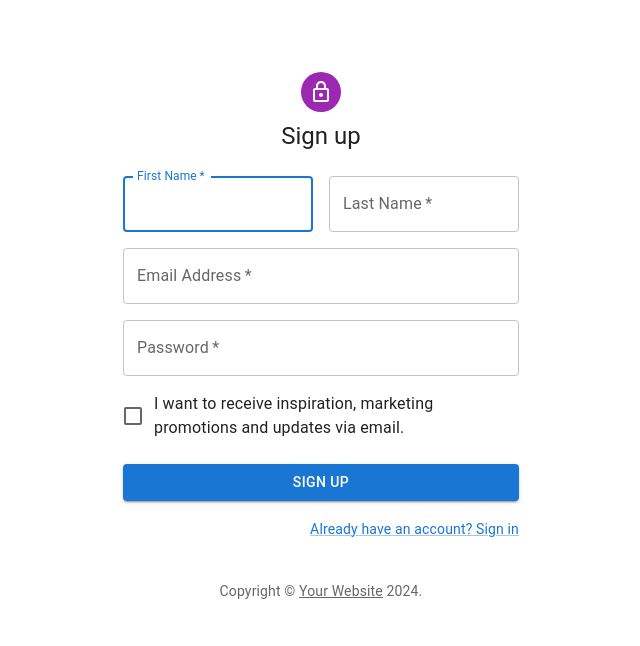
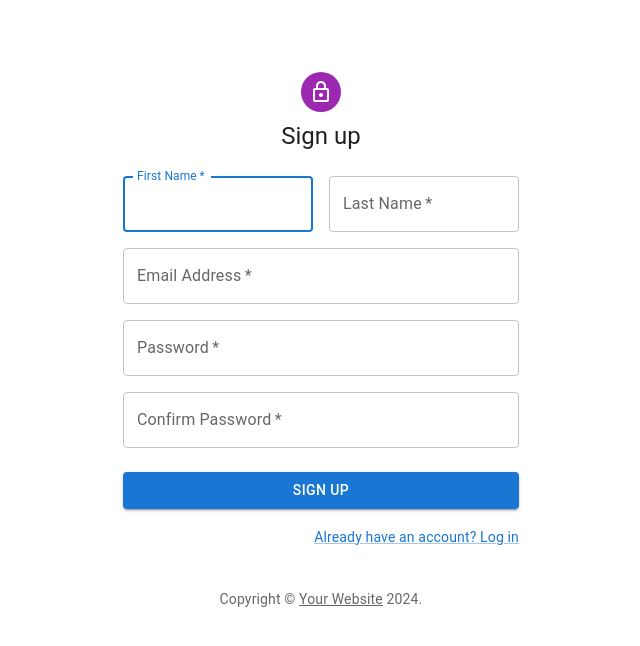
Before and after one commit to kaagaj-bottle/watt-a-saver, a React (Vite) app in the folder client/: page /signup in a window 1280 px wide. Shown: the top 646 px of the page, without its empty margins (319-959 px from the left). Built offline with nearby package versions, Linux system fonts and the light colour scheme.

Commit message:
basic authentication and registration complete

```diff
--- a/client/src/pages/Login.jsx
+++ b/client/src/pages/Login.jsx
@@ -12,10 +12,12 @@ import LockOutlinedIcon from '@mui/icons-material/LockOutlined';
 import Typography from '@mui/material/Typography';
 import Container from '@mui/material/Container';
 import { createTheme, ThemeProvider } from '@mui/material/styles';
+
 import { useNavigate } from 'react-router-dom';
+import {Link as RouterLink} from 'react-router-dom'
 
 import { useAuth } from '../provider/authProvider';
-
+import { login as loginService } from '../services/login'
 function Copyright(props) {
   return (
     <Typography variant="body2" color="text.secondary" align="center" {...props}>
@@ -29,7 +31,6 @@ function Copyright(props) {
   );
 }
 
-// TODO remove, this demo shouldn't need to reset the theme.
 
 const defaultTheme = createTheme();
 
@@ -39,13 +40,15 @@ export default function Login() {
   const navigate = useNavigate();
   const handleSubmit = (event) => {
     event.preventDefault();
-    // const data = new FormData(event.currentTarget);
-    // console.log({
-    //   email: data.get('email'),
-    //   password: data.get('password'),
-    // });
-    setToken("this is a test token");
-    navigate("/", { replace: true });
+    const data = new FormData(event.currentTarget);
+    const user = { email: data.get('email'), password: data.get('password') }
+    loginService(user).then(response => {
+      setToken(response.token);
+      navigate("/", { replace: true });
+
+    }).catch(err => {
+      console.log(err)
+    })
   };
 
   return (
@@ -64,7 +67,7 @@ export default function Login() {
             <LockOutlinedIcon />
           </Avatar>
           <Typography component="h1" variant="h5">
-            Sign in
+           Log In
           </Typography>
           <Box component="form" onSubmit={handleSubmit} noValidate sx={{ mt: 1 }}>
             <TextField
@@ -106,7 +109,7 @@ export default function Login() {
                 </Link>
               </Grid>
               <Grid item>
-                <Link href="#" variant="body2">
+                <Link component={RouterLink} to={"/signup"} variant="body2">
                   {"Don't have an account? Sign Up"}
                 </Link>
               </Grid>
--- a/client/src/pages/SignUp.jsx
+++ b/client/src/pages/SignUp.jsx
@@ -13,6 +13,9 @@ import Typography from '@mui/material/Typography';
 import Container from '@mui/material/Container';
 import { createTheme, ThemeProvider } from '@mui/material/styles';
 
+import { Link as RouterLink, useNavigate } from 'react-router-dom'
+
+import { signUp as signUpService } from '../services/signUp';
 function Copyright(props) {
   return (
     <Typography variant="body2" color="text.secondary" align="center" {...props}>
@@ -26,18 +29,31 @@ function Copyright(props) {
   );
 }
 
-// TODO remove, this demo shouldn't need to reset the theme.
 
 const defaultTheme = createTheme();
 
 export default function SignUp() {
+  const navigate = useNavigate()
   const handleSubmit = (event) => {
     event.preventDefault();
     const data = new FormData(event.currentTarget);
-    console.log({
+    const user = {
+      firstName: data.get('firstName'),
+      lastName: data.get('lastName'),
       email: data.get('email'),
       password: data.get('password'),
-    });
+      passwordConfirm: data.get('passwordConfirm')
+    }
+
+    signUpService(user).then(response => {
+      console.log(user)
+      console.log(response)
+      navigate("/login", { replace: true });
+
+    }).catch(err => {
+      console.log(err)
+    })
+
   };
 
   return (
@@ -101,12 +117,19 @@ export default function SignUp() {
                   id="password"
                   autoComplete="new-password"
                 />
+
               </Grid>
               <Grid item xs={12}>
-                <FormControlLabel
-                  control={<Checkbox value="allowExtraEmails" color="primary" />}
-                  label="I want to receive inspiration, marketing promotions and updates via email."
+                <TextField
+                  required
+                  fullWidth
+                  name="passwordConfirm"
+                  label="Confirm Password"
+                  type="password"
+                  id="passwordConfirm"
+                  autoComplete="new-password"
                 />
+
               </Grid>
             </Grid>
             <Button
@@ -119,8 +142,8 @@ export default function SignUp() {
             </Button>
             <Grid container justifyContent="flex-end">
               <Grid item>
-                <Link href="#" variant="body2">
-                  Already have an account? Sign in
+                <Link component={RouterLink} to="/" variant="body2">
+                  Already have an account? Log in
                 </Link>
               </Grid>
             </Grid>
--- a/client/src/services/login.js
+++ b/client/src/services/login.js
@@ -1,9 +1,7 @@
 import axios from "axios";
-const baseUrl = "/api/login";
+const baseUrl = "http://localhost:6500/api/v1/users/login";
 
-const login = async (user) => {
+export const login = async (user) => {
   const response = await axios.post(baseUrl, user);
   return response.data;
 };
-
-export default { login };
--- a/client/src/services/signUp.js
+++ b/client/src/services/signUp.js
@@ -1,9 +1,7 @@
 import axios from "axios";
-const baseUrl = "/api/users";
+const baseUrl = "http://localhost:6500/api/v1/users";
 
-const signUp = async (userObj) => {
+export const signUp = async (userObj) => {
   const response = await axios.post(baseUrl, userObj);
   return response.data;
 };
-
-export default { signUp };
```
